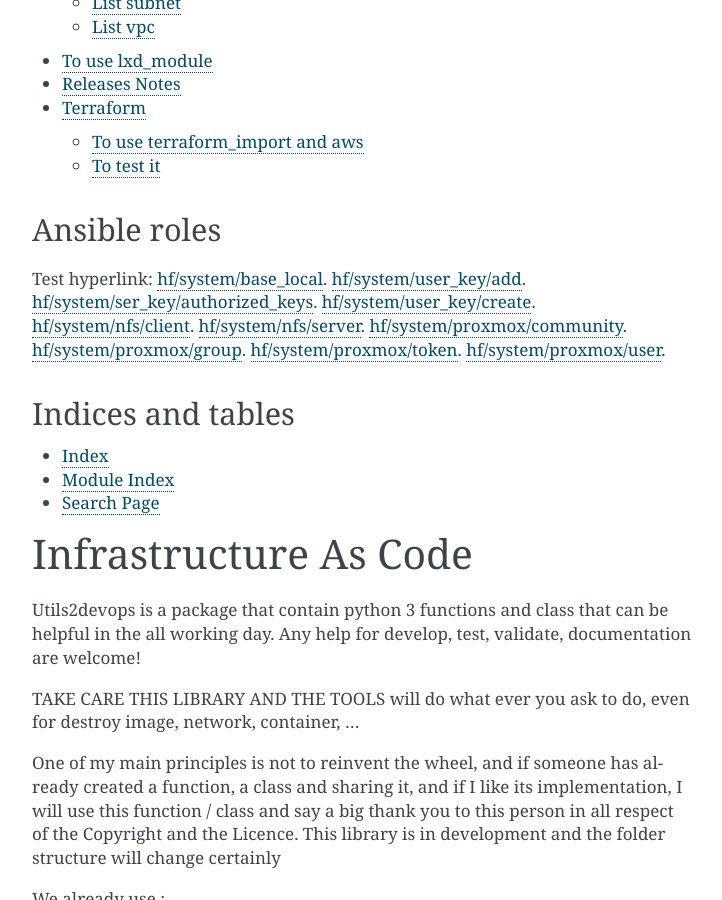
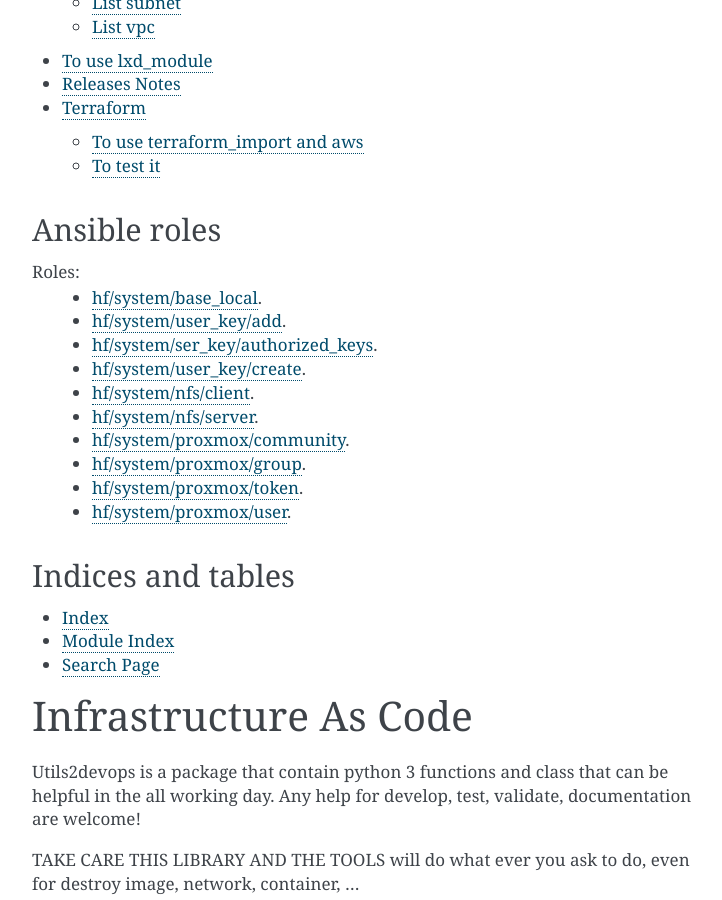
Before and after one commit to alainivars/utils2devops, a Sphinx documentation site: the page built from docs/index.rst, in a window 1280 px wide and 900 px high, scrolled down 668 px. Shown: the whole window, without its empty margins (388-1110 px from the left). Built offline with Sphinx 7.4.7, drawn with Linux system fonts in a browser that asks for light colours; pages that are not in the unit, such as notebooks, are missing from menus.

Commit message:
Fix links in documentation

```diff
--- a/docs/index.rst
+++ b/docs/index.rst
@@ -57,17 +57,17 @@
 
 Ansible roles
 -------------
-Test hyperlink:
-`hf/system/base_local <https://github.com/alainivars/ansible-roles/blob/master/hf/system/base_local/README.rst/>`_.
-`hf/system/user_key/add <https://github.com/alainivars/ansible-roles/blob/master/hf/system/user_key/add/README.rst/>`_.
-`hf/system/ser_key/authorized_keys <https://github.com/alainivars/ansible-roles/blob/master/hf/system/user_key/authorized_keys/README.rst/>`_.
-`hf/system/user_key/create <https://github.com/alainivars/ansible-roles/blob/master/hf/system/user_key/create/README.rst/>`_.
-`hf/system/nfs/client <https://github.com/alainivars/ansible-roles/blob/master/hf/system/nfs/client/README.rst/>`_.
-`hf/system/nfs/server <https://github.com/alainivars/ansible-roles/blob/master/hf/system/nfs/server/README.rst/>`_.
-`hf/system/proxmox/community <https://github.com/alainivars/ansible-roles/blob/master/hf/system/proxmox/community/README.rst/>`_.
-`hf/system/proxmox/group <https://github.com/alainivars/ansible-roles/blob/master/hf/system/proxmox/group/README.rst/>`_.
-`hf/system/proxmox/token <https://github.com/alainivars/ansible-roles/blob/master/hf/system/proxmox/token/README.rst/>`_.
-`hf/system/proxmox/user <https://github.com/alainivars/ansible-roles/blob/master/hf/system/proxmox/user/README.rst/>`_.
+Roles:
+    - `hf/system/base_local <https://github.com/alainivars/ansible-roles/blob/master/hf/system/base_local/README.rst/>`_.
+    - `hf/system/user_key/add <https://github.com/alainivars/ansible-roles/blob/master/hf/system/user_key/add/README.rst/>`_.
+    - `hf/system/ser_key/authorized_keys <https://github.com/alainivars/ansible-roles/blob/master/hf/system/user_key/authorized_keys/README.rst/>`_.
+    - `hf/system/user_key/create <https://github.com/alainivars/ansible-roles/blob/master/hf/system/user_key/create/README.rst/>`_.
+    - `hf/system/nfs/client <https://github.com/alainivars/ansible-roles/blob/master/hf/system/nfs/client/README.rst/>`_.
+    - `hf/system/nfs/server <https://github.com/alainivars/ansible-roles/blob/master/hf/system/nfs/server/README.rst/>`_.
+    - `hf/system/proxmox/community <https://github.com/alainivars/ansible-roles/blob/master/hf/system/proxmox/community/README.rst/>`_.
+    - `hf/system/proxmox/group <https://github.com/alainivars/ansible-roles/blob/master/hf/system/proxmox/group/README.rst/>`_.
+    - `hf/system/proxmox/token <https://github.com/alainivars/ansible-roles/blob/master/hf/system/proxmox/token/README.rst/>`_.
+    - `hf/system/proxmox/user <https://github.com/alainivars/ansible-roles/blob/master/hf/system/proxmox/user/README.rst/>`_.
 
 Indices and tables
 ------------------
```
